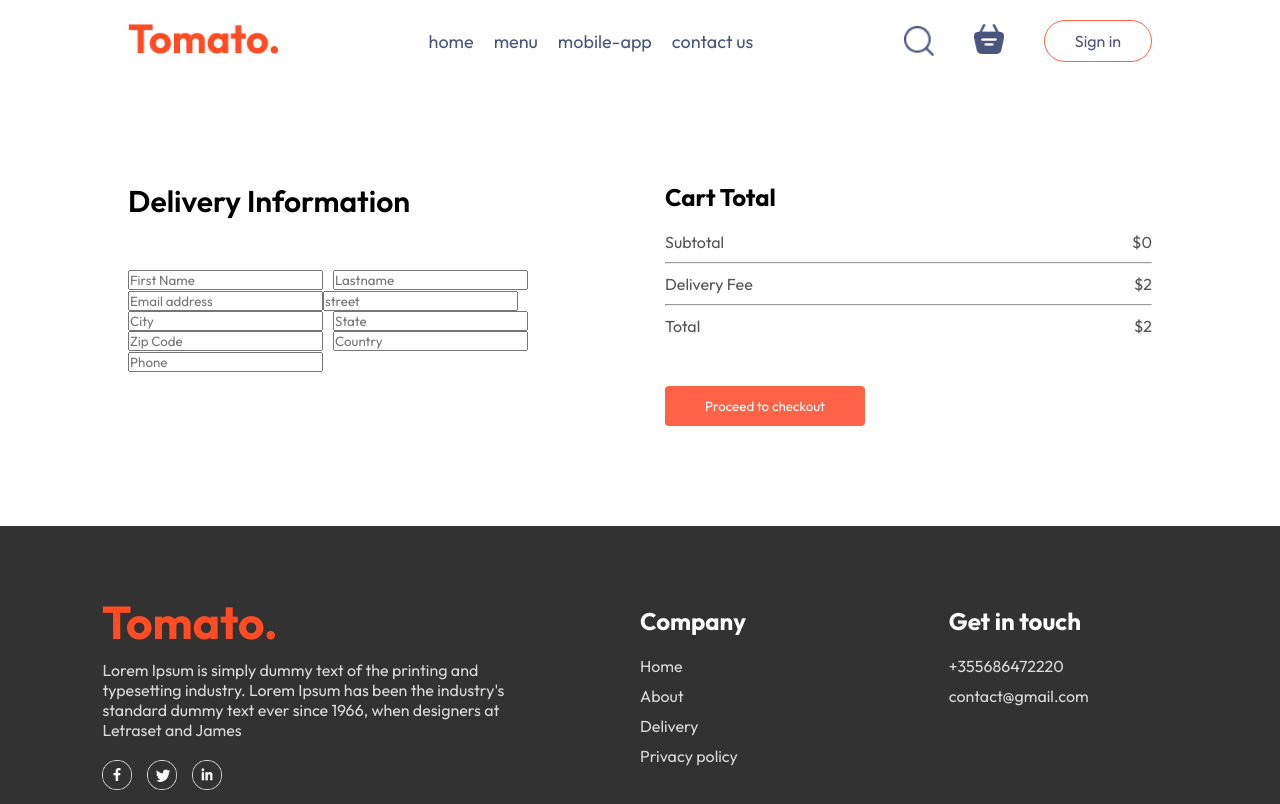
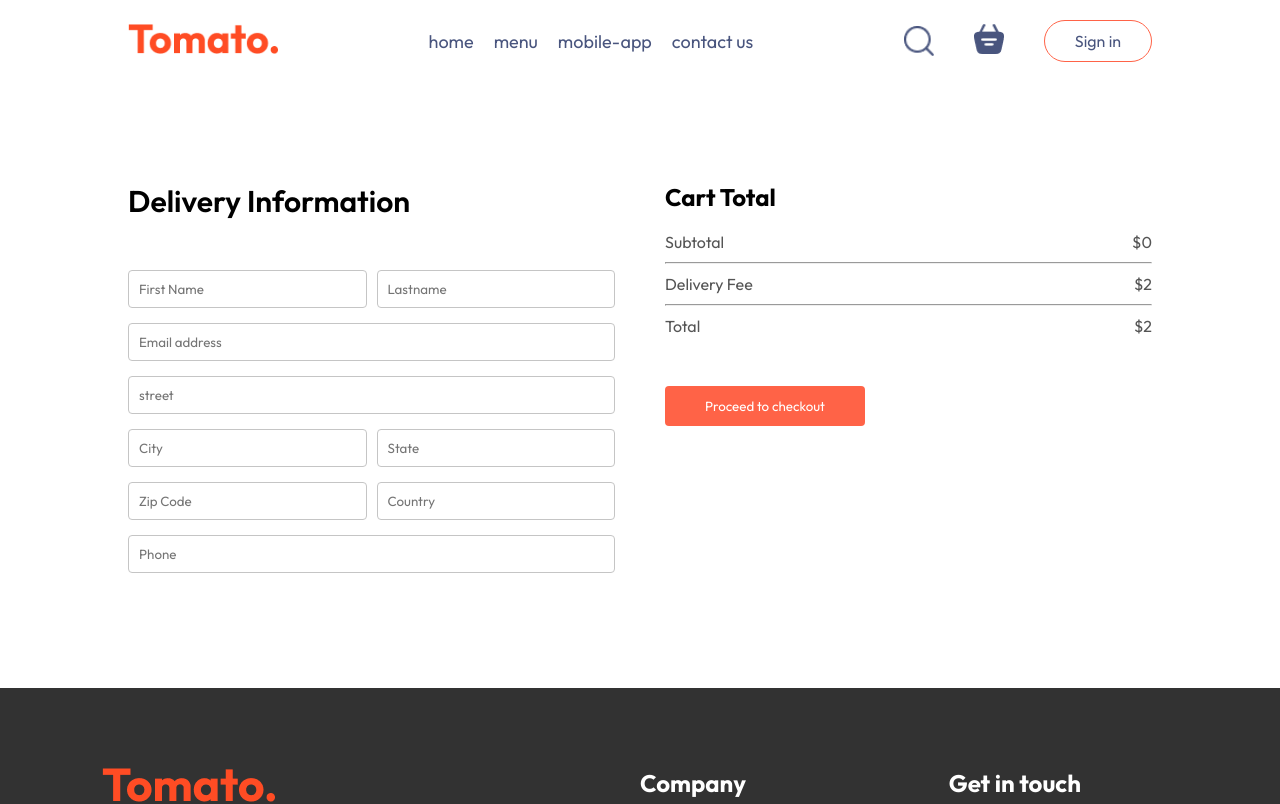
Before and after one commit to v1ct0R7/E-Commerse-react-live, a React (Vite) app in the folder food-del/: page /order in a window 1280 px wide. Shown: the top 804 px of the page. Built offline with nearby package versions, Linux system fonts and the light colour scheme.

Commit message:
fix: update place order input CSS selector and import cart styles

```diff
--- a/food-del/src/pages/PlaceOrder/PlaceOrder.css
+++ b/food-del/src/pages/PlaceOrder/PlaceOrder.css
@@ -17,7 +17,7 @@
     margin-bottom: 50px;
 }
 
-.place-order-left .input {
+.place-order-left input {
     margin-bottom: 15px;
     width: 100%;
     padding: 10px;
--- a/food-del/src/pages/PlaceOrder/PlaceOrder.jsx
+++ b/food-del/src/pages/PlaceOrder/PlaceOrder.jsx
@@ -1,5 +1,6 @@
 import React, { useContext } from 'react'
 import './PlaceOrder.css'
+import '../Cart/Cart.css'
 import { StoreContext } from '../../context/StoreContext'
 
 const PLaceOrder = () => {
```
